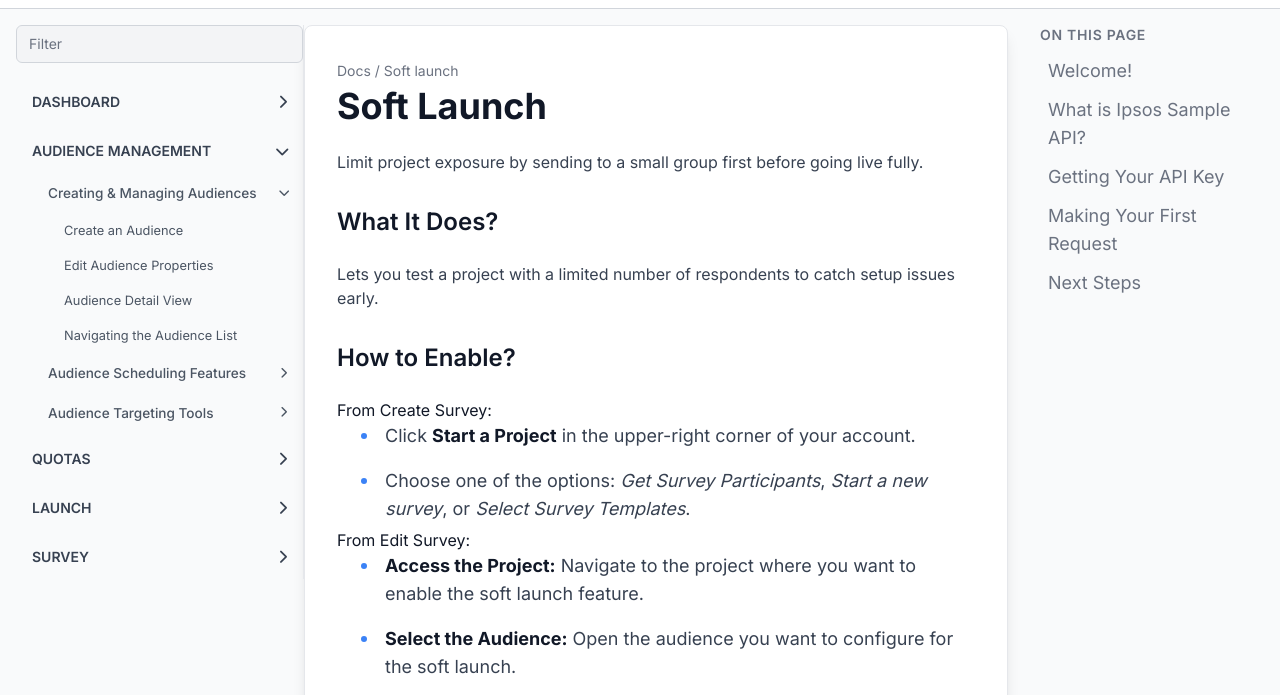
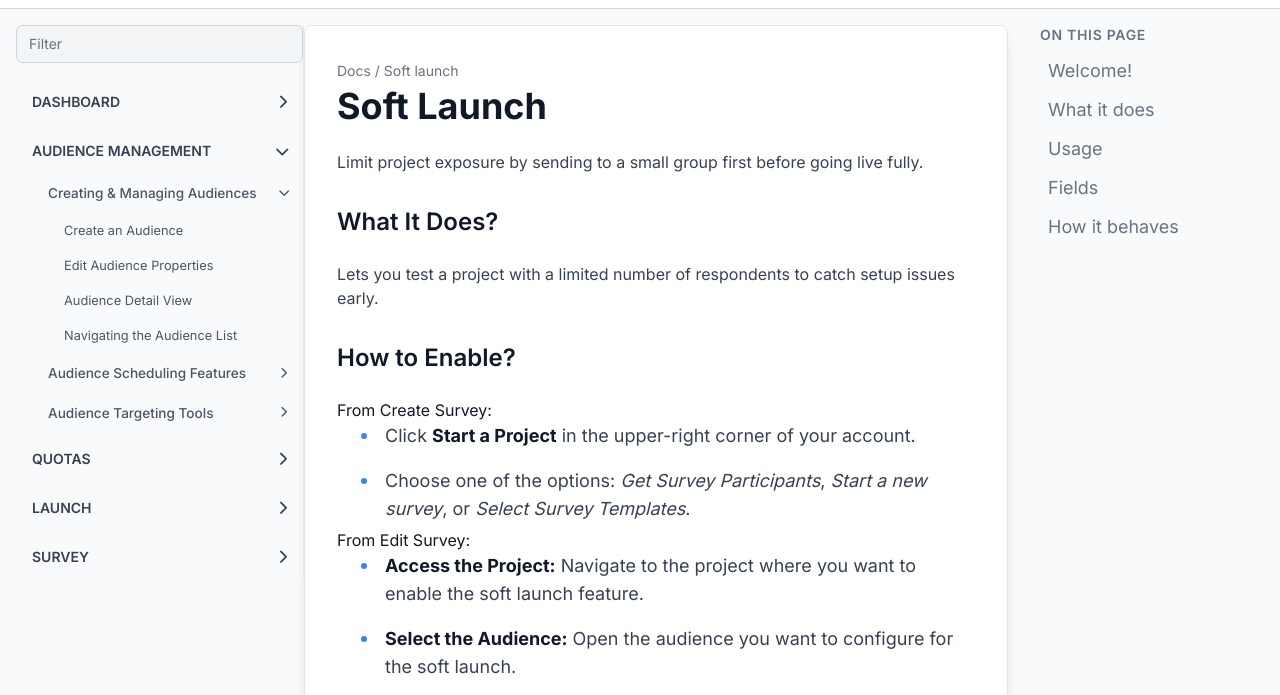
Before and after one commit to lakshmi-k02/makeopinion-help, a plain HTML site: page index.html in a window 1280 px wide. Shown: the part 56-751 px from the top of the page. Drawn offline with nearby package versions, Linux system fonts and the light colour scheme.

```diff
--- a/index.html
+++ b/index.html
@@ -4,7 +4,7 @@
 <head>
     <meta charset="UTF-8" />
     <meta name="viewport" content="width=device-width, initial-scale=1.0" />
-    <title>Getting Started - Ipsos Sample API</title>
+    <title>MakeOpinion - Help</title>
     <script src="https://cdn.tailwindcss.com"></script>
     <link href="https://cdnjs.cloudflare.com/ajax/libs/font-awesome/6.5.1/css/all.min.css" rel="stylesheet" />
     <link href="https://fonts.googleapis.com/css2?family=Inter:wght@400;500;600;700&display=swap" rel="stylesheet" />
@@ -176,7 +176,7 @@
             <p>Lets you test a project with a limited number of respondents to catch setup issues early.</p>
         </section>
 
-        <section id="api-key" class="mt-8">
+        <section id="how-to-enable" class="mt-8">
             <h2 class="text-2xl font-semibold pb-2 mb-4">How to Enable?</h2>
             <h3>From Create Survey:</h3>
             <ul class="space-y-2">
@@ -218,7 +218,7 @@
             </ul>
         </section>
 
-        <section id="making-requests" class="mt-8">
+        <section id="fields" class="mt-8">
             <h2 class="text-2xl font-semibold pb-2 mb-4">Fields</h2>
             <table>
                 <thead>
@@ -248,7 +248,7 @@
             </table>
         </section>
 
-        <section id="next-steps" class="mt-8">
+        <section id="how-it-behaves" class="mt-8">
             <h2 class="text-2xl font-semibold border-b border-gray-300 pb-2 mb-4">How It Behaves</h2>
 
             <ul class="space-y-2">
@@ -277,12 +277,11 @@
             <nav>
                 <ul >
                     <li><a href="#welcome" class="block text-gray-500 hover:text-gray-800">Welcome!</a></li>
-                    <li><a href="#what-is" class="block text-gray-500 hover:text-gray-800">What is Ipsos Sample API?</a>
+                    <li><a href="#what-is" class="block text-gray-500 hover:text-gray-800">What it does</a>
                     </li>
-                    <li><a href="#api-key" class="block text-gray-500 hover:text-gray-800">Getting Your API Key</a></li>
-                    <li><a href="#making-requests" class="block text-gray-500 hover:text-gray-800">Making Your First
-                            Request</a></li>
-                    <li><a href="#next-steps" class="block text-gray-500 hover:text-gray-800">Next Steps</a></li>
+                    <li><a href="#how-to-enable" class="block text-gray-500 hover:text-gray-800">Usage</a></li>
+                    <li><a href="#fields" class="block text-gray-500 hover:text-gray-800">Fields</a></li>
+                    <li><a href="#how-it-behaves" class="block text-gray-500 hover:text-gray-800">How it behaves</a></li>
                 </ul>
             </nav>
         </div>
```
